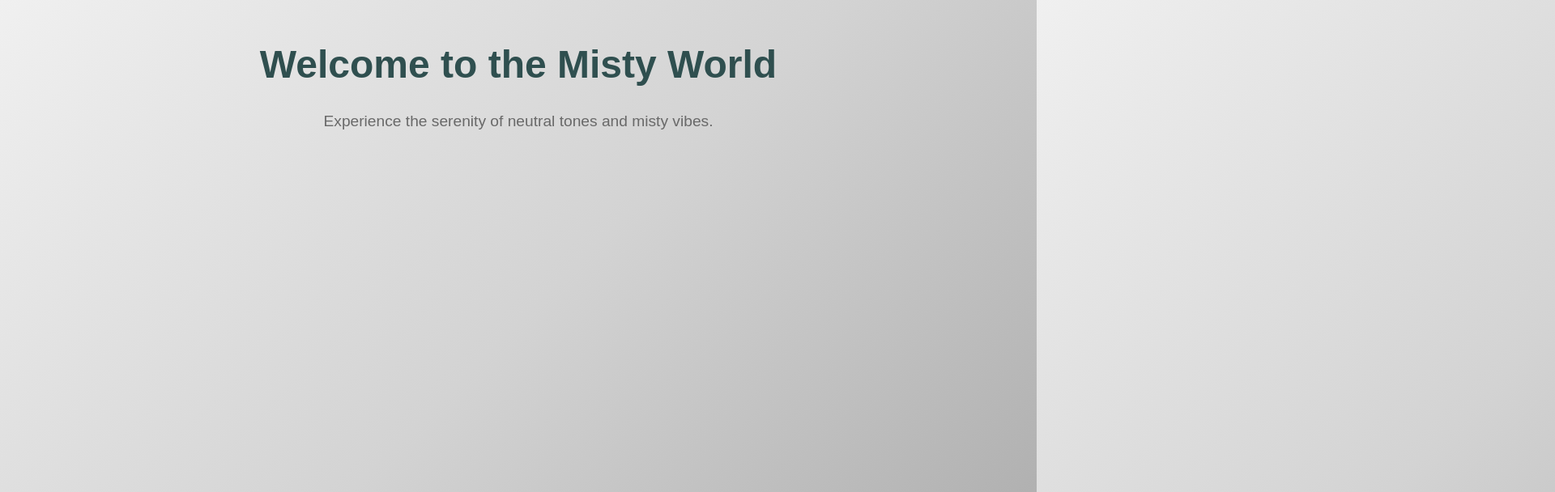
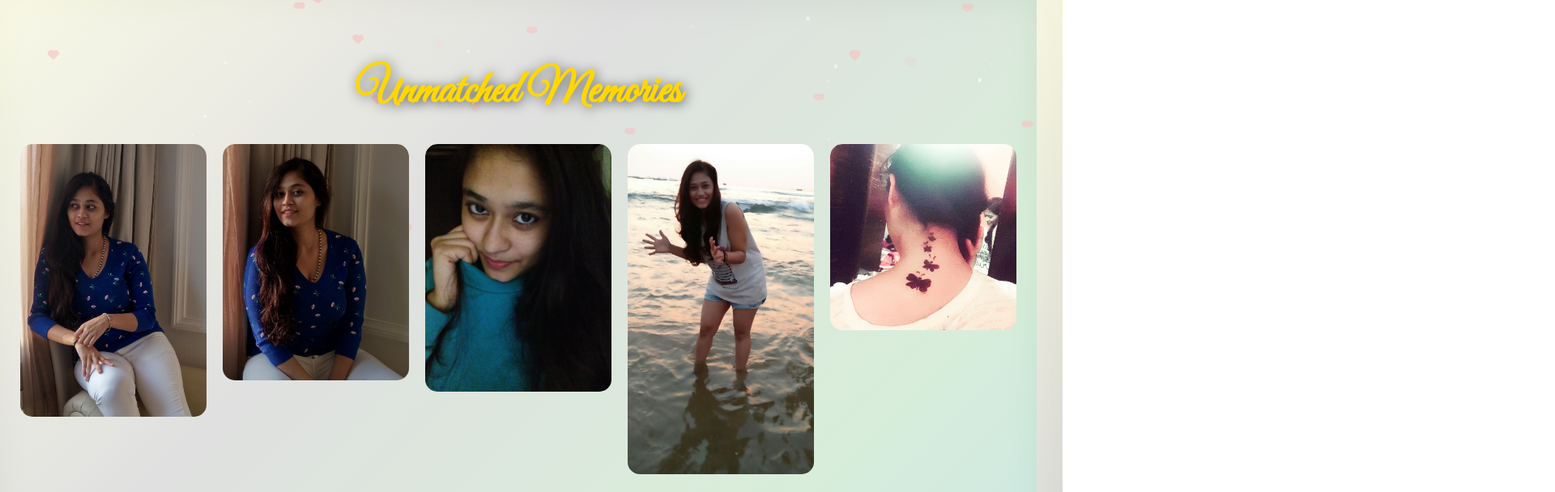
Before and after one commit to dostvardhan/shree, a plain HTML site: page life.html in a window 1280 px wide. Shown: the top 608 px of the page at 81% size, 1920 px wide, since content can reach past the window. Drawn offline with Linux system fonts and the light colour scheme.

Commit message:
Update life.html

```diff
--- a/life.html
+++ b/life.html
@@ -3,70 +3,264 @@
 <head>
 <meta charset="UTF-8">
 <meta name="viewport" content="width=device-width, initial-scale=1.0">
-    <title>Minimalist Misty Background</title>
+<title>Unmatched Memories</title>
+<link href="https://fonts.googleapis.com/css2?family=Great+Vibes&display=swap" rel="stylesheet">
 <style>
 body {
     margin: 0;
-            font-family: 'Arial', sans-serif;
-            background: linear-gradient(135deg, #f0f0f0, #d3d3d3, #a9a9a9);
+    font-family: 'Segoe UI', Tahoma, Geneva, Verdana, sans-serif;
+    overflow-x: hidden;
+    display: flex;
+    flex-direction: column;
+    align-items: center;
+    padding: 40px 20px;
+    min-height: 100vh;
+    background: linear-gradient(135deg, #f5f5dc, #d3d3d3, #c8e6c9, #add8e6);
+    position: relative;
     color: #333;
-            height: 100vh;
-            overflow: hidden;
+}
+
+/* Mist overlay */
+body::before {
+    content: '';
+    position: absolute;
+    top:0; left:0; right:0; bottom:0;
+    background: rgba(255,255,255,0.3);
+    pointer-events: none;
+    filter: blur(20px);
+}
+
+/* Floating particles */
+.particle {
+    position: absolute;
+    width: 4px;
+    height: 4px;
+    background: rgba(255,255,255,0.7);
+    border-radius: 50%;
+    animation: floatParticle linear infinite;
+}
+@keyframes floatParticle {
+    0% { transform: translateY(0) translateX(0); opacity: 0.5; }
+    50% { opacity: 1; }
+    100% { transform: translateY(-800px) translateX(50px); opacity: 0; }
+}
+
+/* Floating hearts */
+.heart {
+    position: absolute;
+    width: 8px;
+    height: 8px;
+    background: #f5c2c2;
+    transform: rotate(45deg);
+    opacity: 0.5;
+    animation: floatHeart linear infinite;
+    border-radius: 2px;
+}
+.heart::before, .heart::after {
+    content: '';
+    position: absolute;
+    width: 8px;
+    height: 8px;
+    background: #f5c2c2;
+    border-radius: 50%;
+}
+.heart::before { top: -4px; left: 0; }
+.heart::after { left: -4px; top: 0; }
+
+@keyframes floatHeart {
+    0% { transform: translateY(0) rotate(45deg); opacity: 0.5; }
+    50% { opacity: 0.7; }
+    100% { transform: translateY(-800px) rotate(45deg); opacity: 0; }
+}
+
+/* Title */
+h1 {
+    font-family: 'Great Vibes', cursive;
+    color: gold;
+    margin-bottom: 30px;
+    font-size: 3.5rem;
+    text-shadow: 2px 2px 15px rgba(0,0,0,0.6);
+    z-index: 10;
+    position: relative;
+    text-align: center;
+}
+
+/* Photo container */
+.photo-container {
+    display: flex;
+    flex-wrap: wrap;
+    justify-content: center;
+    gap: 20px;
+    z-index: 10;
     position: relative;
 }
 
-        .mist {
-            position: absolute;
-            top: 0;
-            left: 0;
-            width: 100%;
-            height: 100%;
-            background: rgba(255, 255, 255, 0.6);
-            pointer-events: none;
-            animation: mistyEffect 10s infinite;
+/* Photo card */
+.photo-card {
+    position: relative;
+    cursor: pointer;
+    border-radius: 15px;
+    overflow: hidden;
+    transition: transform 0.5s ease, filter 0.5s ease;
+}
+.photo-card img {
+    width: 230px;
+    height: auto;
+    border-radius: 15px;
+    object-fit: cover;
+    transition: transform 0.5s ease, box-shadow 0.5s ease;
 }
 
-        @keyframes mistyEffect {
-            0% {
-                opacity: 0.5;
-                transform: translateX(-100%) translateY(-100%);
-            }
-            50% {
-                opacity: 0.8;
-                transform: translateX(100%) translateY(100%);
-            }
-            100% {
-                opacity: 0.5;
-                transform: translateX(-100%) translateY(-100%);
-            }
+/* Fullscreen zoom */
+.fullscreen-img {
+    position: fixed;
+    top:50%;
+    left:50%;
+    transform: translate(-50%, -50%) scale(0);
+    max-width: 90%;
+    max-height: 90%;
+    border-radius: 15px;
+    box-shadow: 0 30px 80px rgba(0,0,0,0.9);
+    transition: transform 0.5s ease, opacity 0.5s ease;
+    z-index: 1000;
+    pointer-events: none;
 }
 
-        .content {
-            position: relative;
-            z-index: 1;
-            text-align: center;
-            padding: 20px;
+/* Active full image */
+.fullscreen-img.active {
+    transform: translate(-50%, -50%) scale(1);
+    pointer-events: auto;
 }
 
-        h1 {
-            font-size: 3rem;
-            color: #2f4f4f;
+/* Quote overlay */
+.fullscreen-quote {
+    position: fixed;
+    top:75%;
+    left:50%;
+    transform: translateX(-50%);
+    font-family: 'Great Vibes', cursive;
+    color: gold;
+    font-size: 28px;
+    background: rgba(0,0,0,0.25);
+    padding: 14px 28px;
+    border-radius: 15px;
+    text-align: center;
+    max-width: 90%;
+    text-shadow: 2px 2px 15px rgba(0,0,0,0.7);
+    opacity: 0;
+    transition: opacity 0.5s ease;
+    z-index: 1001;
 }
 
-        p {
-            font-size: 1.2rem;
-            color: #696969;
+.fullscreen-quote.active {
+    opacity: 1;
+}
+
+/* Blur other photos */
+.photo-card.blur {
+    filter: blur(6px);
+    transition: filter 0.5s ease;
+}
+
+/* Responsive */
+@media (max-width: 600px) {
+    h1 { font-size: 2.5rem; }
+    .photo-card img { width: 80vw; }
+    .fullscreen-quote { font-size: 22px; padding: 10px 20px; }
 }
 </style>
 </head>
 <body>
 
-    <div class="mist"></div>
+<h1>Unmatched Memories</h1>
 
-    <div class="content">
-        <h1>Welcome to the Misty World</h1>
-        <p>Experience the serenity of neutral tones and misty vibes.</p>
+<div class="photo-container">
+    <div class="photo-card" data-quote="Every day is a new beginning.">
+        <img src="https://raw.githubusercontent.com/dostvardhan/shree/main/photo1.jpg" alt="Photo 1">
     </div>
+    <div class="photo-card" data-quote="Cherish the little moments.">
+        <img src="https://raw.githubusercontent.com/dostvardhan/shree/main/photo2.jpg" alt="Photo 2">
+    </div>
+    <div class="photo-card" data-quote="Smile, it's free therapy.">
+        <img src="https://raw.githubusercontent.com/dostvardhan/shree/main/photo3.jpg" alt="Photo 3">
+    </div>
+    <div class="photo-card" data-quote="Peace comes from within.">
+        <img src="https://raw.githubusercontent.com/dostvardhan/shree/main/photo4.jpg" alt="Photo 4">
+    </div>
+    <div class="photo-card" data-quote="Love yourself first.">
+        <img src="https://raw.githubusercontent.com/dostvardhan/shree/main/photo5.jpg" alt="Photo 5">
+    </div>
+    <div class="photo-card" data-quote="Small joys make life big.">
+        <img src="https://raw.githubusercontent.com/dostvardhan/shree/main/photo6.jpg" alt="Photo 6">
+    </div>
+    <div class="photo-card" data-quote="Dream, believe, achieve.">
+        <img src="https://raw.githubusercontent.com/dostvardhan/shree/main/photo7.jpg" alt="Photo 7">
+    </div>
+    <div class="photo-card" data-quote="Happiness is homemade.">
+        <img src="https://raw.githubusercontent.com/dostvardhan/shree/main/photo8.jpg" alt="Photo 8">
+    </div>
+    <div class="photo-card" data-quote="Create memories, not regrets.">
+        <img src="https://raw.githubusercontent.com/dostvardhan/shree/main/photo9.jpg" alt="Photo 9">
+    </div>
+</div>
+
+<img class="fullscreen-img" id="fullscreen-img" src="" alt="Full Photo">
+<div class="fullscreen-quote" id="fullscreen-quote"></div>
+
+<script>
+// Magical particles
+for(let i=0;i<80;i++){
+    const particle = document.createElement('div');
+    particle.classList.add('particle');
+    particle.style.left = Math.random()*100 + 'vw';
+    particle.style.top = Math.random()*100 + 'vh';
+    let size = 2+Math.random()*3;
+    particle.style.width = size + 'px';
+    particle.style.height = size + 'px';
+    particle.style.opacity = 0.3 + Math.random()*0.7;
+    particle.style.animationDuration = (5+Math.random()*5) + 's';
+    document.body.appendChild(particle);
+}
+
+// Floating hearts
+for(let i=0;i<50;i++){
+    const heart = document.createElement('div');
+    heart.classList.add('heart');
+    heart.style.left = Math.random()*100 + 'vw';
+    heart.style.top = Math.random()*100 + 'vh';
+    heart.style.animationDuration = (5+Math.random()*10) + 's';
+    let size = 5+Math.random()*5;
+    heart.style.width = size + 'px';
+    heart.style.height = size + 'px';
+    heart.style.opacity = 0.4 + Math.random()*0.6;
+    document.body.appendChild(heart);
+}
+
+// Hover zoom functionality
+const photoCards = document.querySelectorAll('.photo-card');
+const fullscreenImg = document.getElementById('fullscreen-img');
+const fullscreenQuote = document.getElementById('fullscreen-quote');
+
+photoCards.forEach(card => {
+    card.addEventListener('mouseenter', () => {
+        const imgSrc = card.querySelector('img').src;
+        const quote = card.dataset.quote;
+
+        fullscreenImg.src = imgSrc;
+        fullscreenImg.classList.add('active');
+        fullscreenQuote.textContent = quote;
+        fullscreenQuote.classList.add('active');
+
+        photoCards.forEach(c => { if(c !== card) c.classList.add('blur'); });
+    });
+
+    card.addEventListener('mouseleave', () => {
+        fullscreenImg.classList.remove('active');
+        fullscreenQuote.classList.remove('active');
+        photoCards.forEach(c => c.classList.remove('blur'));
+    });
+});
+</script>
 
 </body>
 </html>
```
Lines whose indentation alone changed are shown as unchanged.
